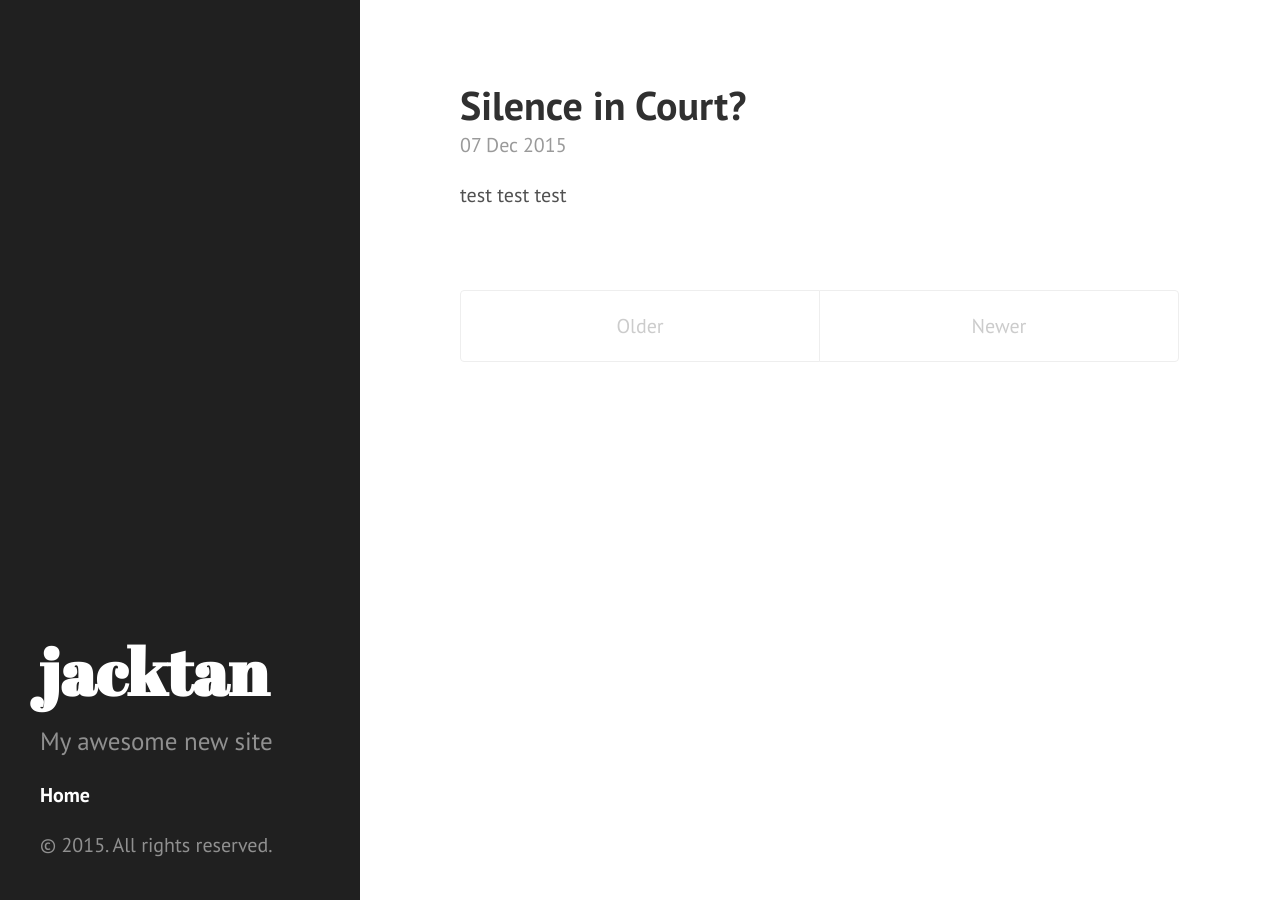
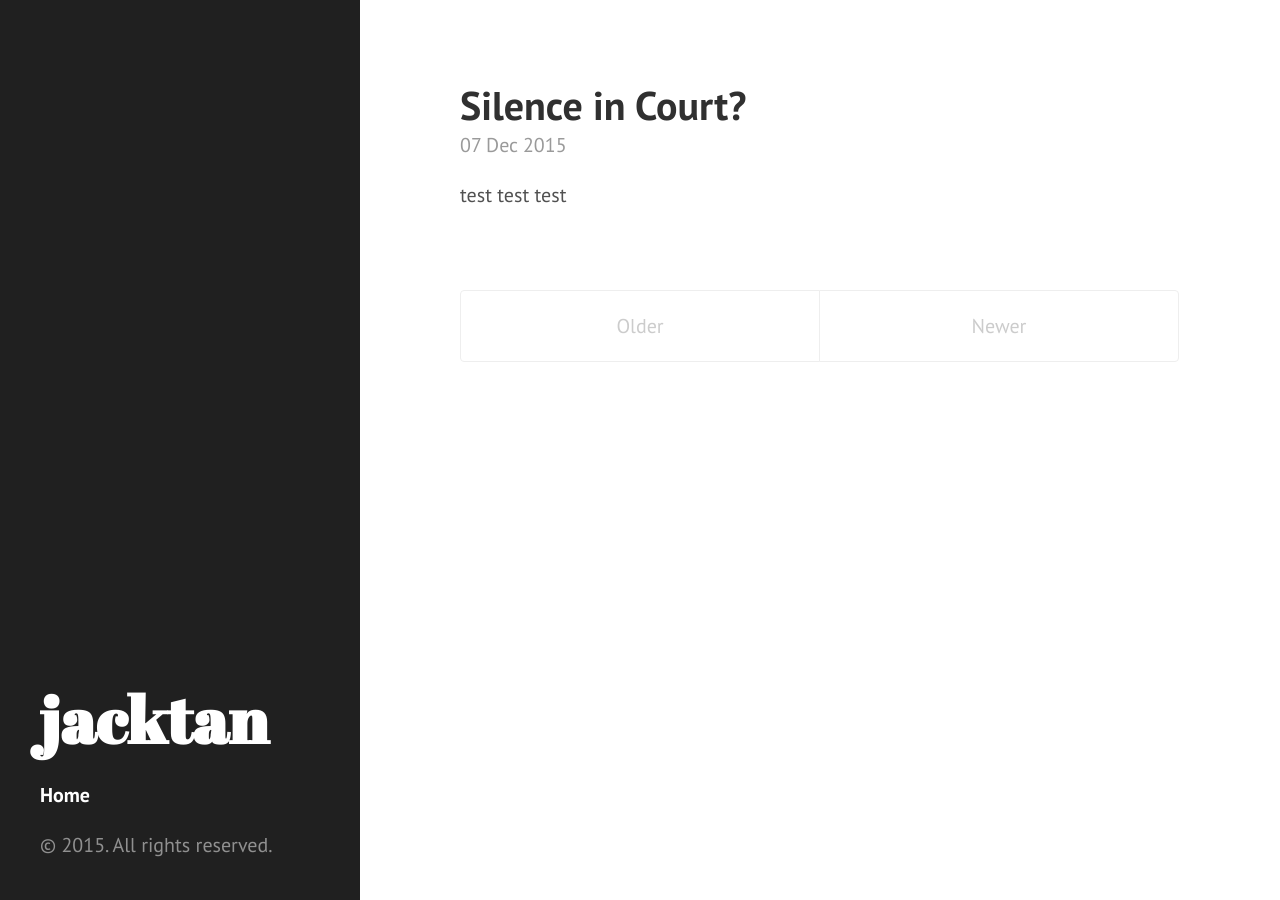
Before and after one commit to jackkytan/jackkytan.github.io, a Jekyll site: the page built from index.html, in a window 1280 px wide. Built offline with Jekyll 4.4.1, drawn with Linux system fonts in a browser that asks for light colours; the list of posts is cut into pages by our own code.

Commit message:
Update _config.yml

```diff
--- a/_config.yml
+++ b/_config.yml
@@ -3,6 +3,6 @@ pygments: true
 markdown: kramdown
 url: http://jackkytan.github.io
 title: jacktan
-tagline: A log of everyday life
-description: My awesome new site
+tagline:
+description:
 paginate: 5
```
